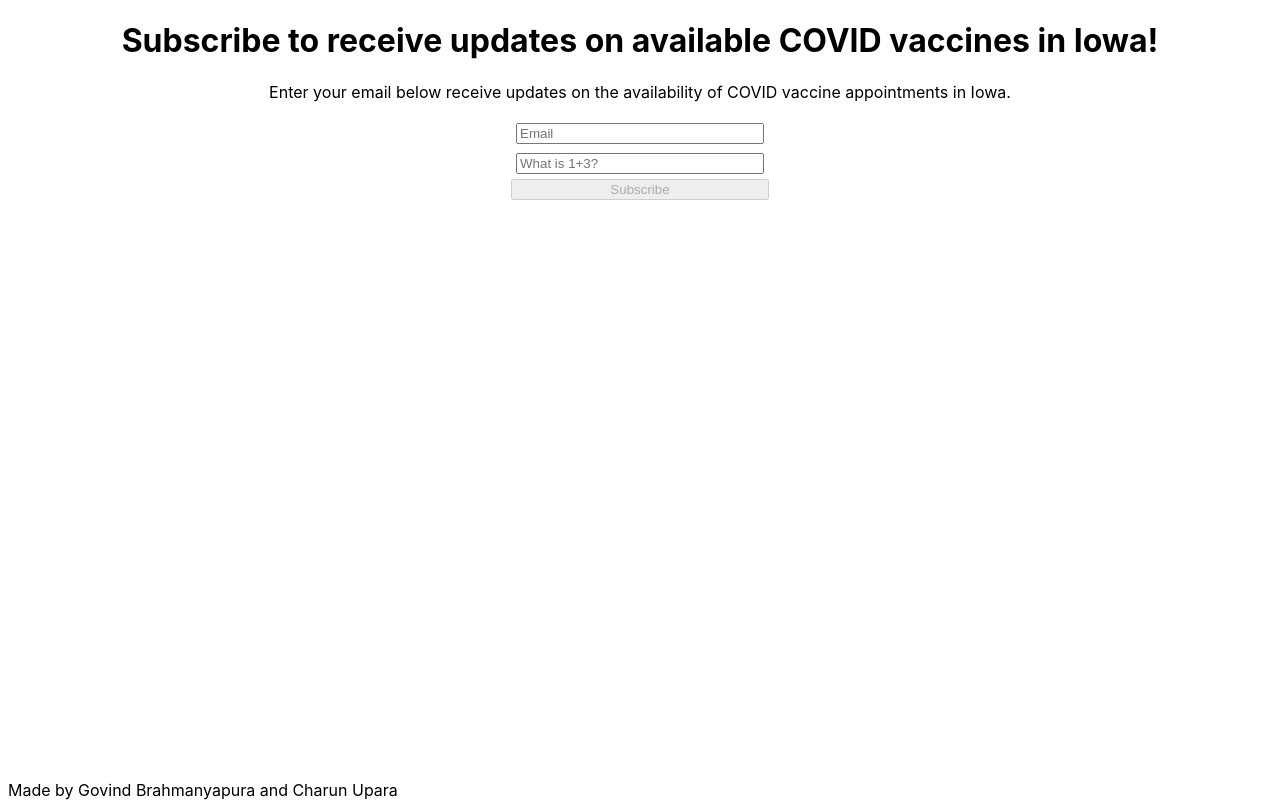
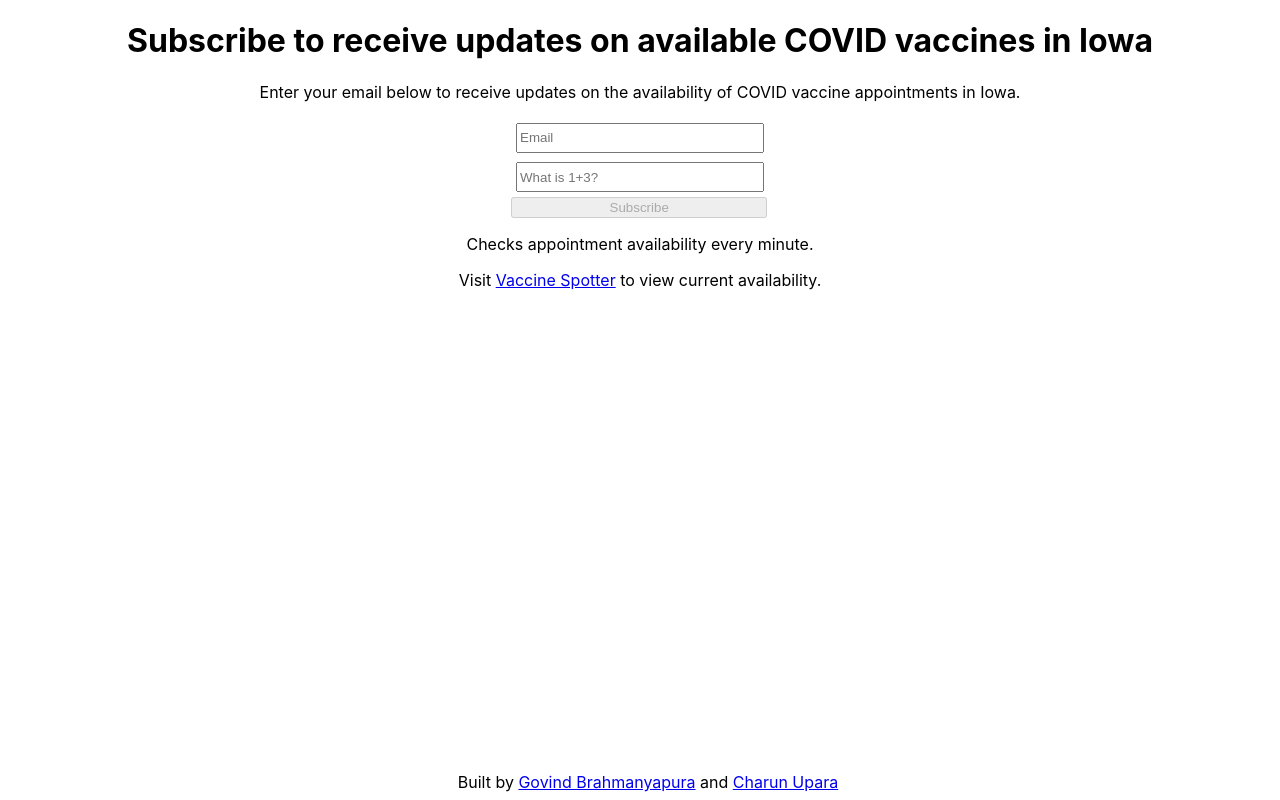
Before and after one commit to charunupara/GrinnellVaccineFrontEnd, a React (Create React App) app: page / in a window 1280 px wide. Built offline with nearby package versions, Linux system fonts and the light colour scheme.

Commit message:
clean up frontend

```diff
--- a/src/App.js
+++ b/src/App.js
@@ -3,7 +3,7 @@ import Form from './Form';
 function App() {
   return (
     <div>
-      <h1>Subscribe to receive updates on available COVID vaccines in Iowa!</h1>
+      <h1>Subscribe to receive updates on available COVID vaccines in Iowa</h1>
       <Form />
     </div>
 
--- a/src/Form.css
+++ b/src/Form.css
@@ -10,10 +10,18 @@ form {
 #email-input, #math-captcha {
     margin: 0.3rem;
     width: 15rem;
+    height: 1.5rem;
+}
+
+#submit-btn {
+  width: 16rem;
 }
 
 #footer-text {
-    text-align: center !important;
-    position: fixed;
-    bottom: 0;
+  position: fixed;
+  bottom: 0;
+  margin-bottom: 0.5rem;
+  width: 100%;
+  margin-left: auto;
+  margin-right: auto;
 }
--- a/src/Form.js
+++ b/src/Form.js
@@ -69,7 +69,7 @@ class Form extends React.Component {
     return (
       <>
         <p>
-          Enter your email below receive updates on the availability of COVID
+          Enter your email below to receive updates on the availability of COVID
           vaccine appointments in Iowa.
         </p>
         <form onSubmit={this.handleSubmit}>
@@ -92,15 +92,30 @@ class Form extends React.Component {
 
           <input
             type="submit"
+            id="submit-btn"
             disabled={
               parseInt(this.state.captchaValue) !== this.state.captchaSum
             }
             value="Subscribe"
           />
         </form>
-
+        <p>Checks appointment availability every minute.</p>
+        <p>
+          Visit{" "}
+          <a target="_blank" href="https://www.vaccinespotter.org/IA/">
+            Vaccine Spotter
+          </a>{" "}
+          to view current availability.
+        </p>
         <div id="footer-text">
-          Made by Govind Brahmanyapura and Charun Upara
+          Built by{" "}
+          <a target="_blank" href="https://github.com/govindsartaj">
+            Govind Brahmanyapura
+          </a>{" "}
+          and{" "}
+          <a target="_blank" href="https://github.com/charunupara">
+            Charun Upara
+          </a>
         </div>
       </>
     );
```
Also changed, not shown: public/index.html (+0 -23 lines).
